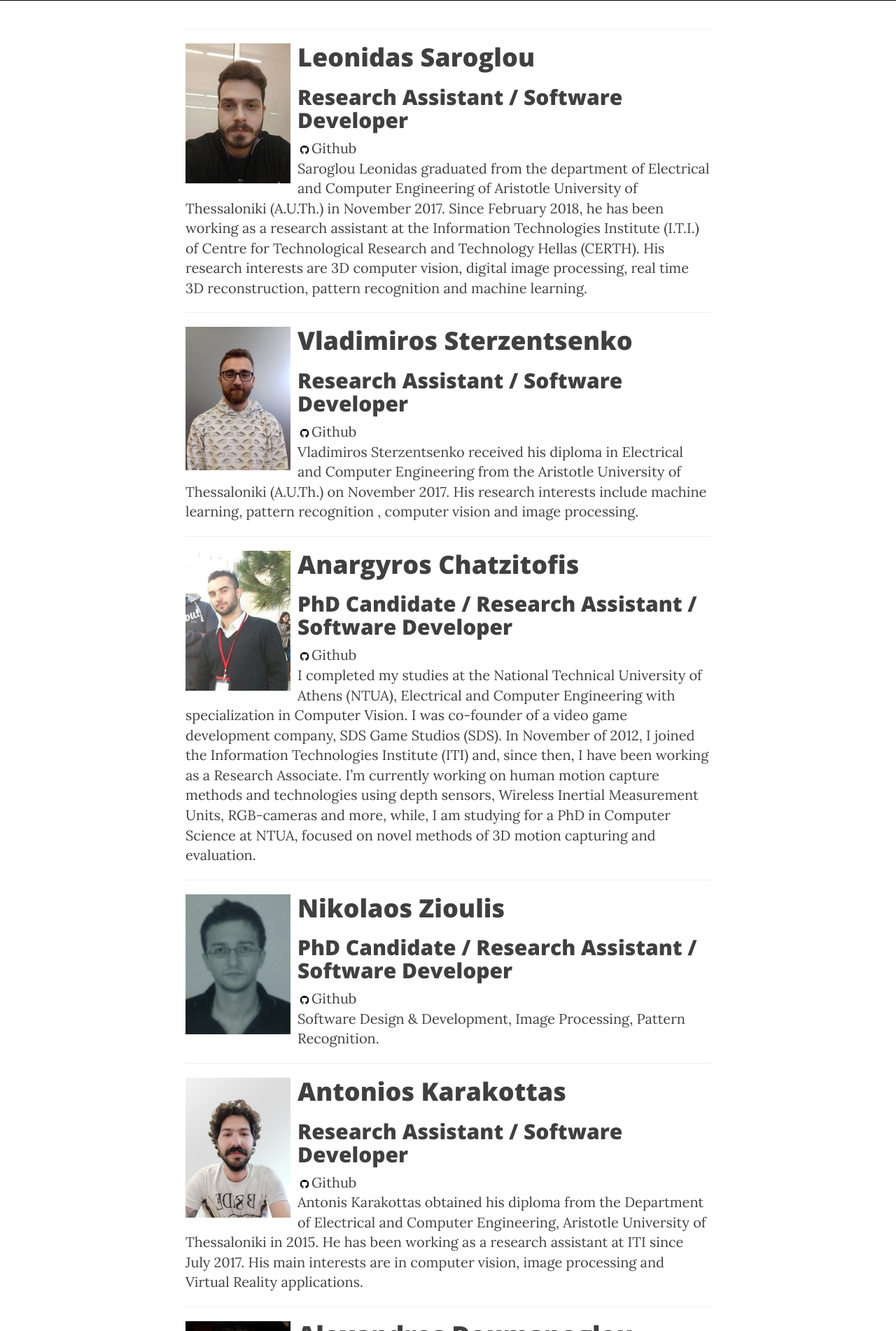
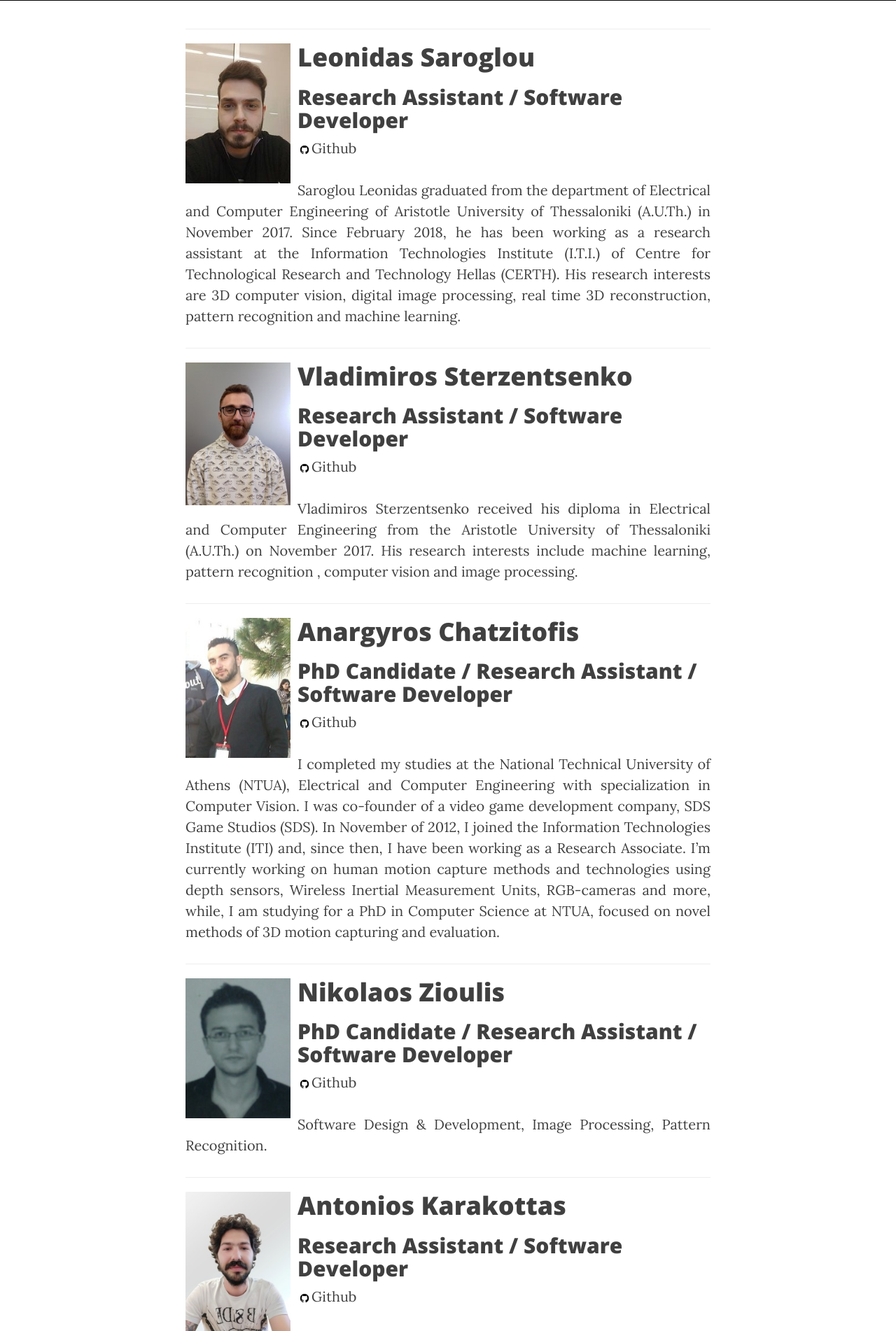
Before and after one commit to VCL3D/vcl3d.github.io, a Jekyll site: the page built from members.html, in a window 1280 px wide. Shown: the part 547-2449 px from the top of the page at 70% size. Built offline with Jekyll 4.4.1, drawn with Linux system fonts in a browser that asks for light colours; nearby versions of some CDN libraries.

Commit message:
+ align justify members bio Signed-off-by: ssaroglou <saroglou@iti.gr>

```diff
--- a/members.html
+++ b/members.html
@@ -27,7 +27,7 @@ header-img: "img/home-bg.jpg"
 	</br>
 
 	{% if member.bio %}
-	{{ member.bio }}
+	<p style = "text-align: justify;">{{ member.bio }}</p>
 	{% endif %}
 
 	<hr>
```
